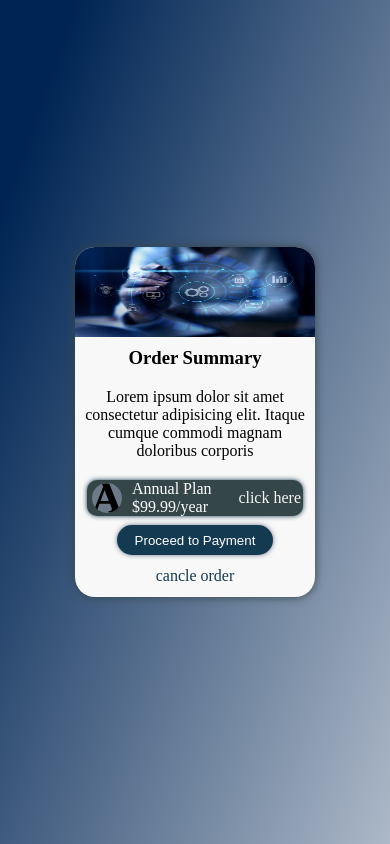
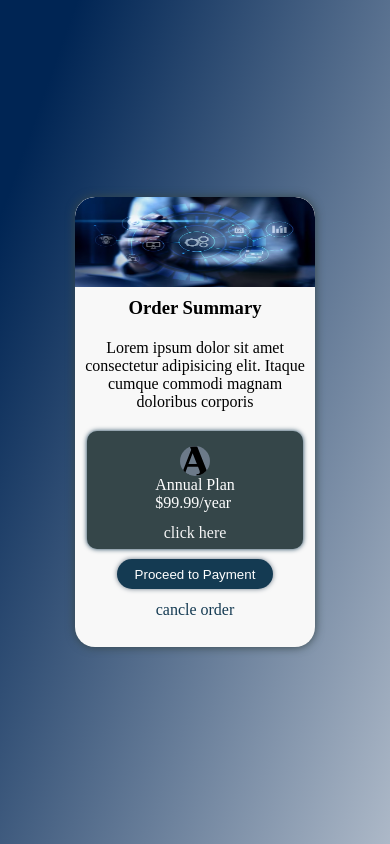
Before and after one commit to Sowmya-Ranjan-Behera/Projects, a plain HTML site: page card2Project/index.html in a window 390 px wide. Drawn offline with Linux system fonts and the light colour scheme.

Commit message:
responsive

```diff
--- a/card2Project/style.css
+++ b/card2Project/style.css
@@ -16,7 +16,8 @@
     width: 240px;
     display: flex;
     align-items: center;
-    justify-content: space-between;
+    /* justify-content: space-between; */
+    gap:10px;
     flex-direction: column;
     background-color: #f8f8f8;
     border-radius: 20px;
@@ -83,3 +84,20 @@ ul{
     text-decoration: none;
     color: #143A52;
 }
+@media (max-width:400px){
+
+    .logo{
+        flex-direction: column;
+        align-items: center;
+        padding: 10px;
+    }
+    .box{
+        flex-direction: column;
+        align-items: center;
+        padding: 5px;
+    }
+    .card{
+        height: 450px;
+        overflow: auto;
+    }
+}
```
